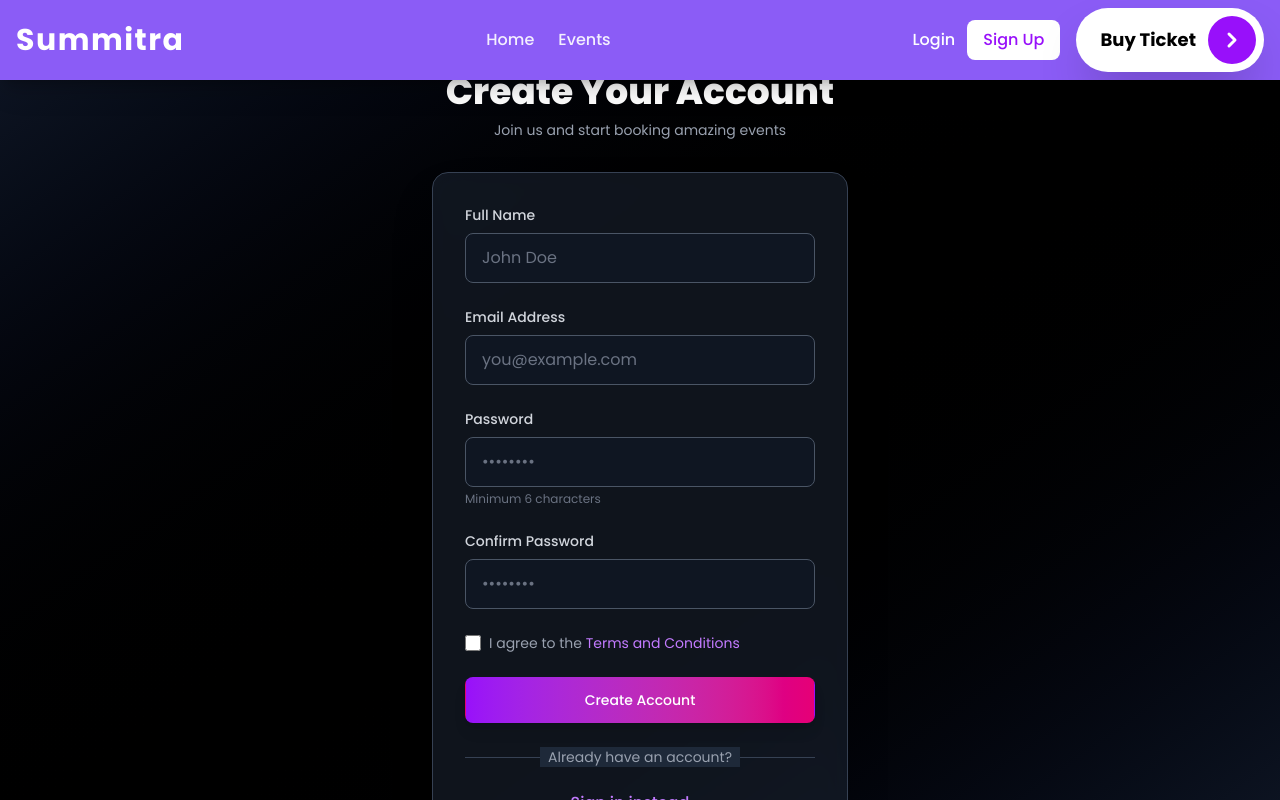
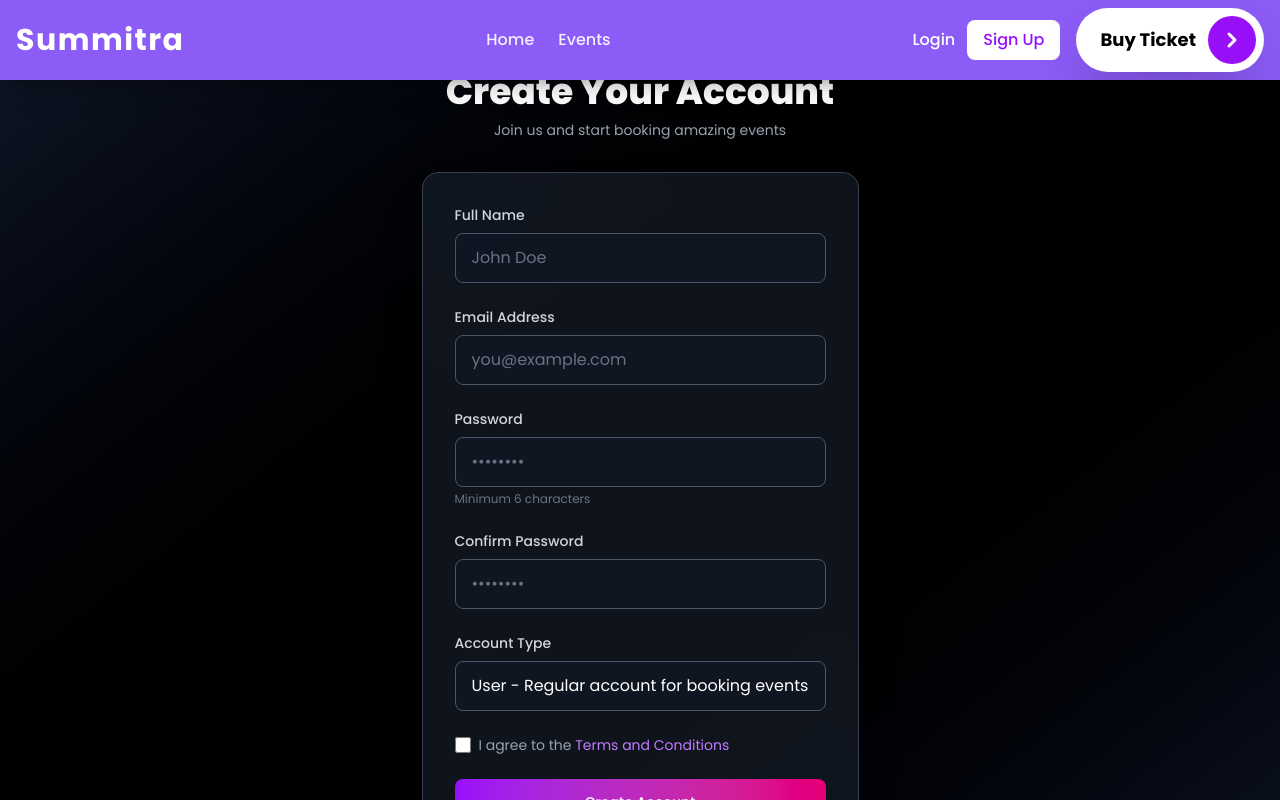
Before and after one commit to rohanmalakar/gravit-client, a React app: page /signup in a window 1280 px wide. Shown: the top 800 px of the page. Built offline with nearby package versions, Linux system fonts and the light colour scheme; the HTML template or start-up script is replaced by a standard one.

Commit message:
chaged the signup file

```diff
--- a/src/pages/Signup.tsx
+++ b/src/pages/Signup.tsx
@@ -8,6 +8,7 @@ export default function Signup() {
   const [email, setEmail] = useState('');
   const [password, setPassword] = useState('');
   const [confirmPassword, setConfirmPassword] = useState('');
+  const [role, setRole] = useState<'user' | 'admin'>('user');
   const [error, setError] = useState('');
   const [loading, setLoading] = useState(false);
 
@@ -31,7 +32,7 @@ export default function Signup() {
     setLoading(true);
 
     try {
-      await register(name, email, password);
+      await register(name, email, password, role);
       navigate('/events', { replace: true });
     } catch (err: any) {
       setError(err.message || 'Registration failed. Please try again.');
@@ -130,6 +131,22 @@ export default function Signup() {
                 />
               </div>
 
+              <div>
+                <label htmlFor="role" className="block text-sm font-medium text-gray-300 mb-2">
+                  Account Type
+                </label>
+                <select
+                  id="role"
+                  name="role"
+                  value={role}
+                  onChange={(e) => setRole(e.target.value as 'user' | 'admin')}
+                  className="appearance-none relative block w-full px-4 py-3 bg-gray-900/50 border border-gray-600 text-white rounded-lg focus:outline-none focus:ring-2 focus:ring-purple-500 focus:border-transparent transition-all"
+                >
+                  <option value="user">User - Regular account for booking events</option>
+                  <option value="admin">Admin - Manage events and bookings</option>
+                </select>
+              </div>
+
               <div className="flex items-center">
                 <input
                   id="terms"
```
